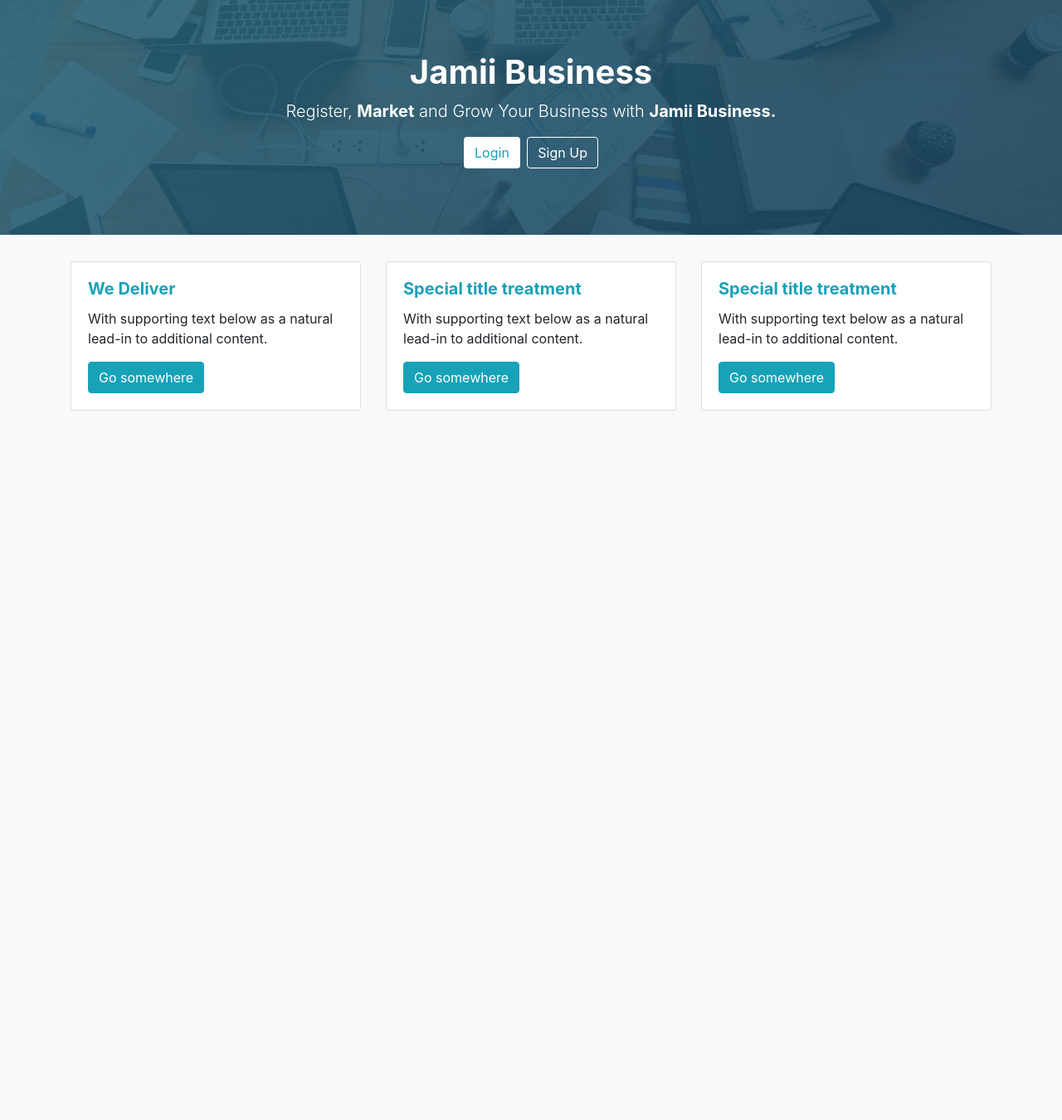
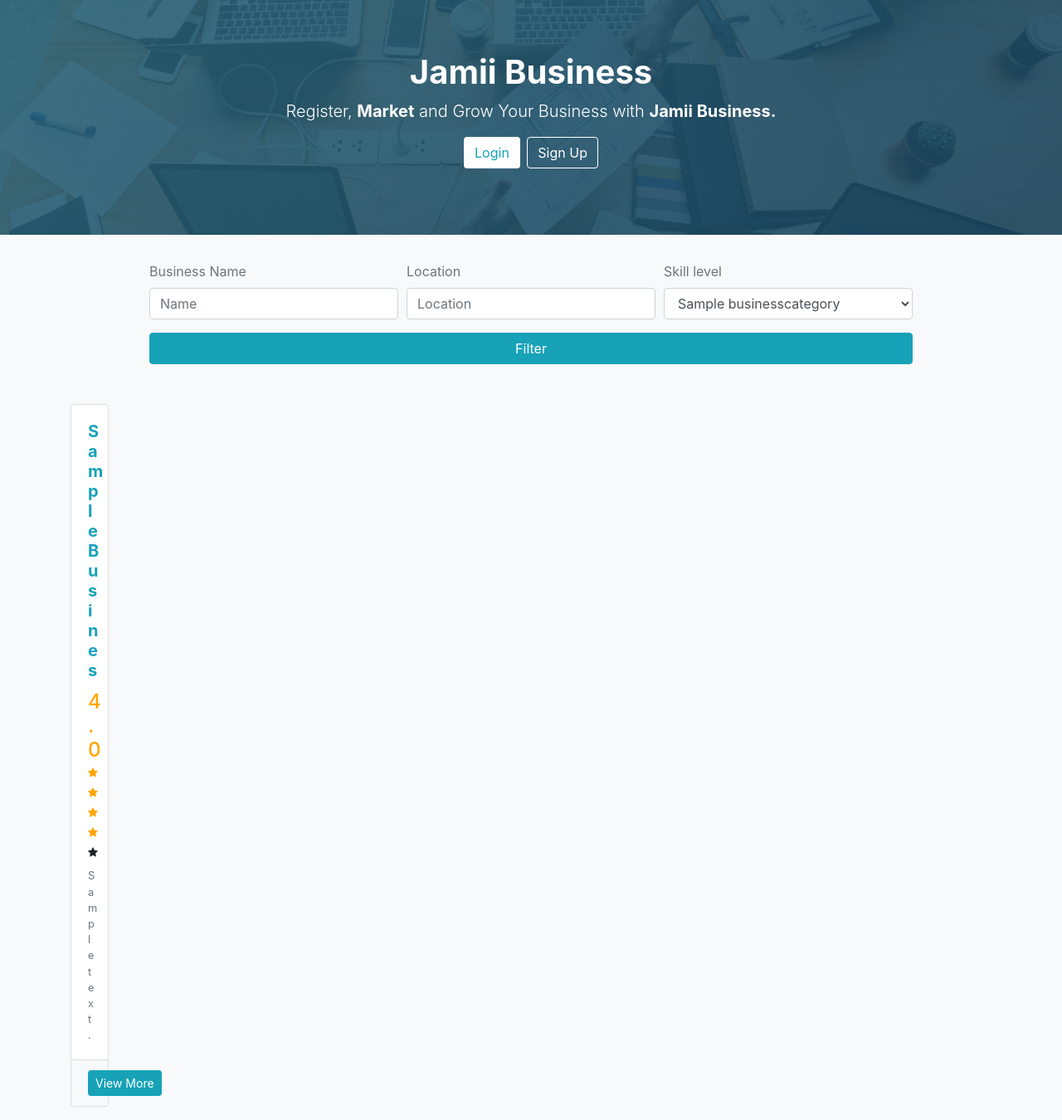
Before and after one commit to bochiedev/Andela-Code-Camp-Jamii, a Flask app: page / in a window 1280 px wide. Shown: the part 57-1407 px from the top of the page at 83% size. Before the commit the page ends 552 px from the top, so only its background shows below. Run offline with Flask 2, Linux system fonts and the light colour scheme; tables that the repository leaves empty hold one stand-in row (values such as "Sample post"); some libraries are stand-ins or nearby versions.

Commit message:
homepage refctor

```diff
--- a/jamii/forms/forms.py
+++ b/jamii/forms/forms.py
@@ -107,9 +107,7 @@ class SearchBusinessForm(FlaskForm):
         data = Businesscategory.query.all()
         return data
 
-    business_name = StringField('Business Name', validators=[DataRequired()])
-    business_location = StringField('Location', validators=[DataRequired()])
-    business_category = QuerySelectField(u'Skill level',
-                               validators=[DataRequired()],
-                               query_factory=category_data)
-    submit = SubmitField('Update')
+    business_name = StringField('Business Name')
+    business_location = StringField('Location')
+    business_category = QuerySelectField(u'Skill level',query_factory=category_data)
+    submit = SubmitField('Filter')
--- a/jamii/routes.py
+++ b/jamii/routes.py
@@ -13,8 +13,13 @@ import os
 @app.route('/')
 @app.route('/home')
 def home():
+    search_form = SearchBusinessForm()
+    businesses = Business.query.all()
+
     context = {
         'title': "Welcome",
+        'search_form':search_form,
+        'businesses':businesses
     }
     return render_template("home.html", context=context)
 
@@ -306,41 +311,28 @@ def BusinessReview(id):
 
 @app.route('/businesses/search', methods=['GET', 'POST'])
 def BusinessSearch():
-    business = Business.query.get_or_404(id)
     search_form = SearchBusinessForm()
-    context = {
-        'business_reviews':business_reviews,
-        'review_form': review_form,
-        'business':business
-    }
 
-    if review_form.validate_on_submit():
-        name = review_form.name.data
-        message = review_form.message.data
-        rating = review_form.rating.data
-
-        review = BusinessReviews(name=name,rating=rating,message=message,business=id)
-
-        db.session.add(review)
-        db.session.commit()
-        count = 0
-        total_rating = 0
-        business_reviews = BusinessReviews.query.filter_by(business=id)
-        for review in business_reviews:
-            count += 1
-            total_rating += review.rating
-
-        if count != 0:
-            business_rating = total_rating/count
+    if search_form.validate_on_submit():
+        name = request.args.get('name')
+        location = request.args.get('location')
+        category = request.args.get('category')
+        businesses = Business.query.filter_by(name=name, category=str(category),location=location)
+        if businesses:
+            context = {
+                'businesses':businesses,
+                'search_form': search_form,
+                }
+            # flash(f'Matching Business! {businesses}', 'info')
+            return redirect(url_for('home'))
         else:
-            business_rating = total_rating/1
-
-        business.rating = business_rating
-        db.session.commit()
+            context = {
+            'businesses':businesses,
+            'search_form': search_form,
+            }
+            flash(f'No Matching Business! {businesses}', 'info')
+            return redirect(url_for('home'))
 
 
-        flash(f'Review successfully Added!', 'success')
-        return redirect(url_for('getBusiness'))
 
-
-    return render_template('business_details.html', context=context)
+    return render_template('home.html', context=context)
--- a/jamii/templates/home.html
+++ b/jamii/templates/home.html
@@ -18,36 +18,150 @@
       </p>
     </div>
   </section>
+  <div class="container">
+    <div class="row d-flex justify-content-center mb-5">
+      <div class="col-md-10">
+      <form  method="POST" enctype="multipart/form-data" action="/businesses/search">
+        {{ context.search_form.hidden_tag() }}
+        <div class="form-row">
+          <div class="col">
+
+            {{ context.search_form.business_name.label(class="form-control-label text-muted") }}
+
+            {% if context.search_form.business_name.errors %}
+              {{ context.search_form.business_name(class="form-control is-invalid",placeholder="Name") }}
+              <div class="invalid-feedback">
+
+                {% for error in context.search_form.business_name.errors  %}
+                  <span> {{ error }}</span>
+                {%endfor%}
+
+              </div>
+              {% else %}
+
+              {{ context.search_form.business_name(class="form-control",placeholder="Name") }}
+
+            {% endif %}
+          </div>
+          <div class="col">
+
+            {{ context.search_form.business_location.label(class="form-control-label text-muted") }}
+
+            {% if context.search_form.business_location.errors %}
+              {{ context.search_form.business_location(class="form-control is-invalid",placeholder="Location") }}
+              <div class="invalid-feedback">
+
+                {% for error in context.search_form.business_location.errors  %}
+                  <span> {{ error }}</span>
+                {%endfor%}
+
+              </div>
+              {% else %}
+
+              {{ context.search_form.business_location(class="form-control",placeholder="Location") }}
+
+            {% endif %}
+          </div>
+          <div class="col">
+
+            {{ context.search_form.business_category.label(class="form-control-label text-muted") }}
+
+
+            {% if context.search_form.business_category.errors %}
+              {{ context.search_form.business_category(class="form-control is-invalid") }}
+              <div class="invalid-feedback">
+
+                {% for error in context.search_form.business_category.errors  %}
+                  <span> {{ error }}</span>
+                {%endfor%}
+
+              </div>
+              {% else %}
+
+              {{ context.search_form.business_category(class="form-control") }}
+
+            {% endif %}
+          </div>
+        </div>
+        <div class="col mt-3 p-0">
+          {{ context.search_form.submit(class="btn btn-info btn-block") }}
+        </div>
+      </form>
+    </div>
+    </div>
+  </div>
   <div class="d-flex justify-content-between container">
 
     <div class="row text-left">
-  <div class="col-sm-4">
-    <div class="card">
-      <div class="card-body">
-        <h5 class="card-title font-weight-bold text-info">We Deliver</h5>
-        <p class="card-text">With supporting text below as a natural lead-in to additional content.</p>
-        <a href="#" class="btn btn-info">Go somewhere</a>
+
+
+      {% for business in context.businesses %}
+      <div class="col-sm-4 mb-3">
+        <div class="card h-100">
+          <div class="card-body">
+            <h5 class="card-title font-weight-bold text-info">{{ business.name|title }}</h5>
+            {% if business.rating %}
+
+              <span class="small">
+
+                {% if business.rating == 1 %}
+                <b><span class="h4 checked"> 1.0 </span></b>
+
+                <span class="fa fa-star checked"></span>
+                <span class="fa fa-star "></span>
+                <span class="fa fa-star "></span>
+                <span class="fa fa-star"></span>
+                <span class="fa fa-star"></span>
+
+                {% elif business.rating == 2 %}
+                <b><span class="h4 checked"> 2.0 </span></b>
+
+                <span class="fa fa-star checked"></span>
+                <span class="fa fa-star checked"></span>
+                <span class="fa fa-star "></span>
+                <span class="fa fa-star"></span>
+                <span class="fa fa-star"></span>
+
+                {% elif business.rating == 3 %}
+                <b><span class="h4 checked"> 3.0 </span></b>
+
+                <span class="fa fa-star checked"></span>
+                <span class="fa fa-star checked"></span>
+                <span class="fa fa-star checked"></span>
+                <span class="fa fa-star"></span>
+                <span class="fa fa-star"></span>
+
+                {% elif business.rating == 4 %}
+                <b><span class="h4 checked"> 4.0 </span></b>
+
+                <span class="fa fa-star checked"></span>
+                <span class="fa fa-star checked"></span>
+                <span class="fa fa-star checked"></span>
+                <span class="fa fa-star checked"></span>
+                <span class="fa fa-star"></span>
+
+                {% elif business.rating == 5 %}
+                <b><span class="h4 checked"> 5.0 </span></b>
+
+                <span class="fa fa-star checked"></span>
+                <span class="fa fa-star checked"></span>
+                <span class="fa fa-star checked"></span>
+                <span class="fa fa-star checked"></span>
+                <span class="fa fa-star checked"></span>
+
+
+                {% endif%}
+              </span>
+
+              {% endif%}
+            <p class="card-text small text-muted mt-2">{{ business.description }}</p>
+          </div>
+          <div class="card-footer bg-light">
+            <a href="{{ url_for('BusinessDetail', id=business.id) }}" class="btn btn-info btn-sm">View More</a>
+          </div>
+        </div>
       </div>
-    </div>
-  </div>
-  <div class="col-sm-4">
-    <div class="card">
-      <div class="card-body">
-        <h5 class="card-title font-weight-bold text-info">Special title treatment</h5>
-        <p class="card-text">With supporting text below as a natural lead-in to additional content.</p>
-        <a href="#" class="btn btn-info">Go somewhere</a>
-      </div>
-    </div>
-  </div>
-  <div class="col-sm-4">
-    <div class="card">
-      <div class="card-body">
-        <h5 class="card-title font-weight-bold text-info">Special title treatment</h5>
-        <p class="card-text">With supporting text below as a natural lead-in to additional content.</p>
-        <a href="#" class="btn btn-info">Go somewhere</a>
-      </div>
-    </div>
-  </div>
+    {% endfor %}
 </div>
   </div>
 
```
Also changed, not shown: .travis.yml.
